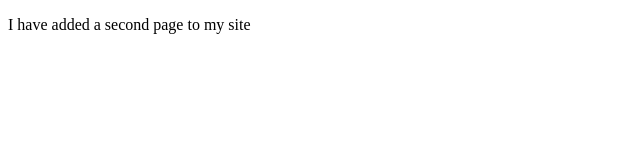
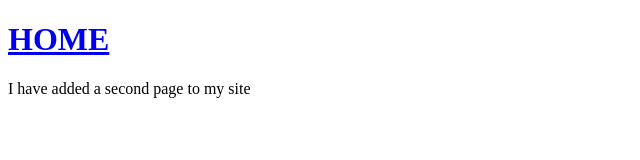
Before and after one commit to rl3mailcom/rl3mailcom.github.io, a plain HTML site: page pagetwo.html in a window 1280 px wide. Shown: the whole page, without its empty margins (0-640 px from the left). Drawn offline with Linux system fonts and the light colour scheme.

Commit message:
update page two
add HOME to page two

```diff
--- a/pagetwo.html
+++ b/pagetwo.html
@@ -6,6 +6,7 @@
 
 </head>
 <body>
+  <h1><a href="index.htm">HOME</a></h1>
 <p>I have added a second page to my site</p>
 </body>
 </html>
```
